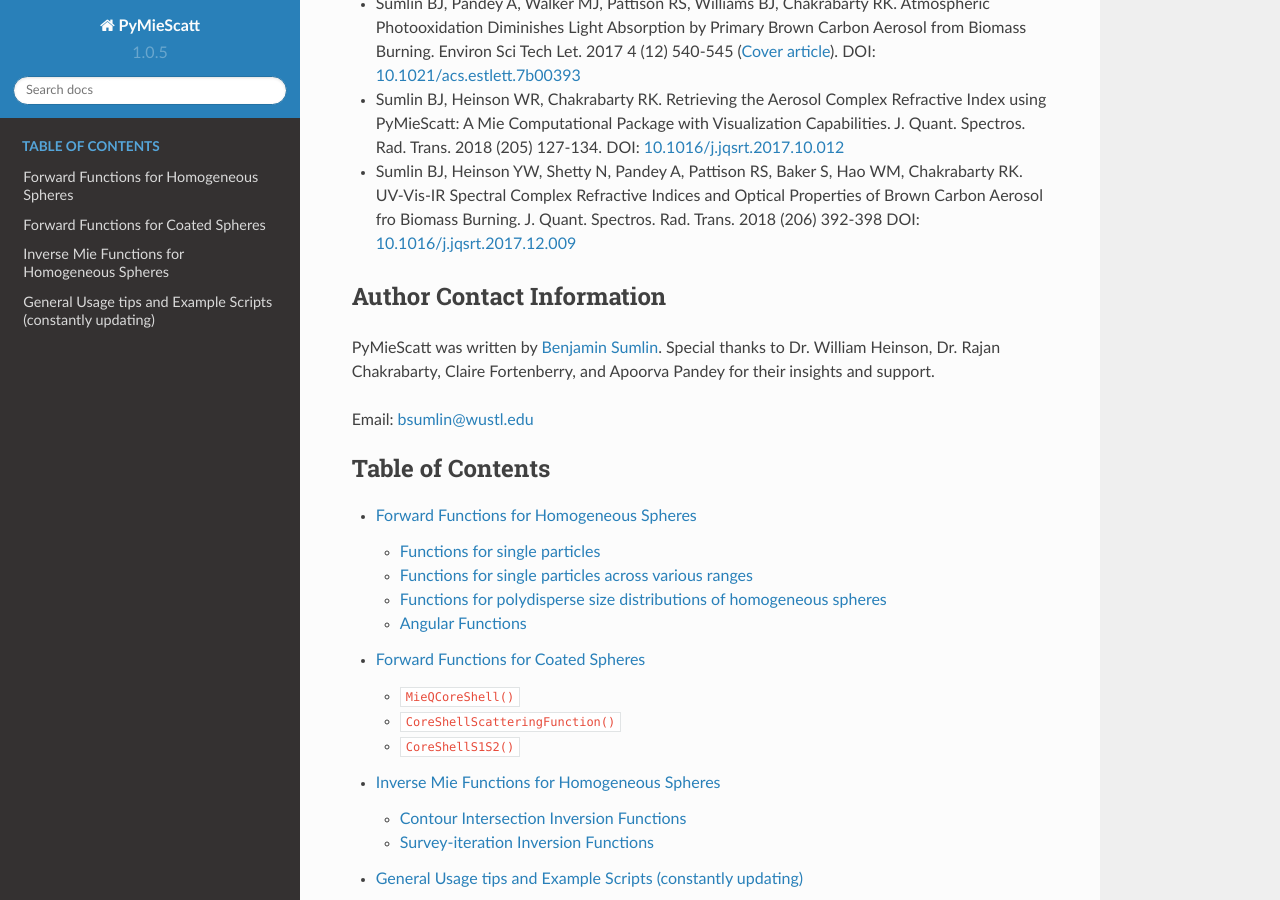
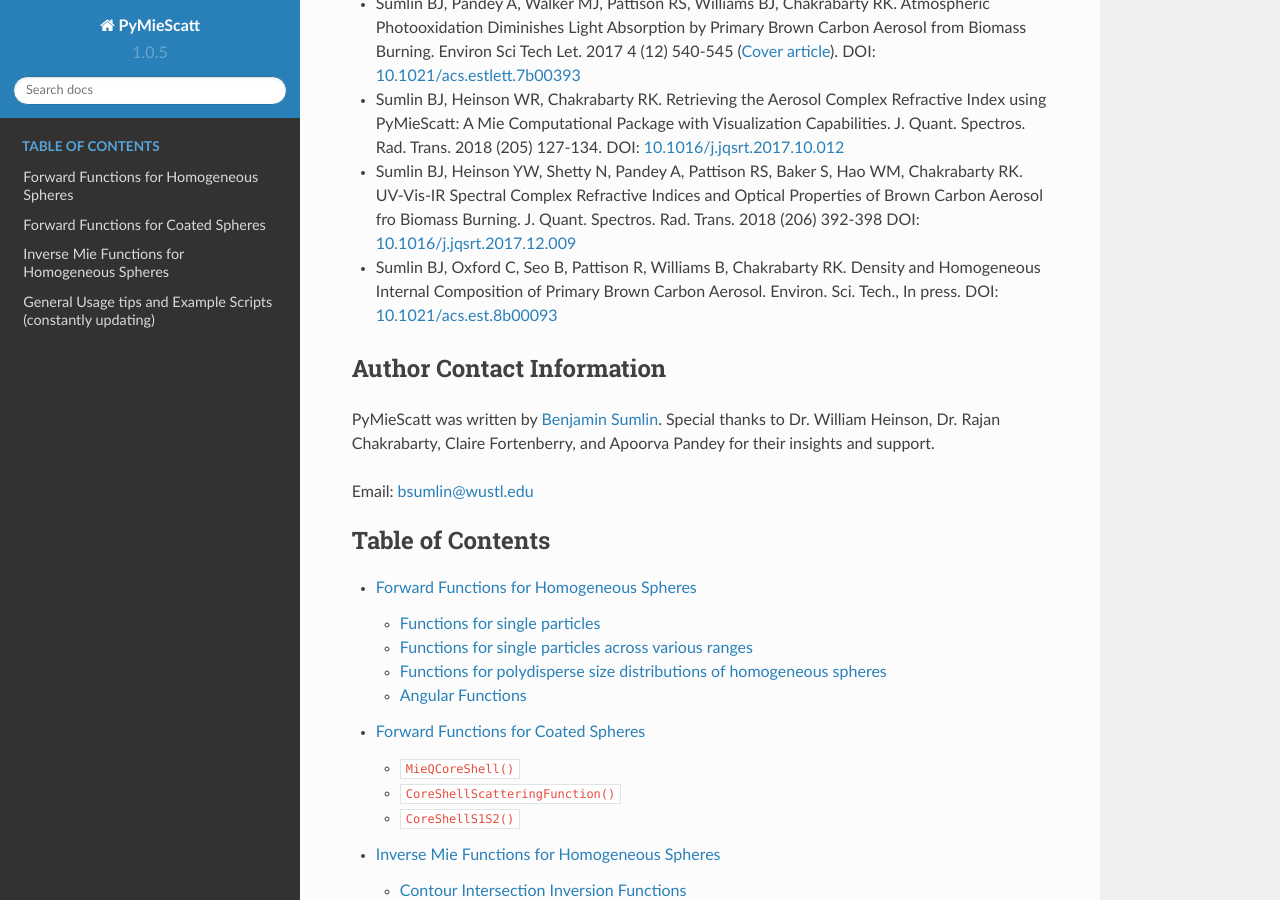
Before and after one commit to bsumlin/PyMieScatt, a Sphinx documentation site: the page built from docs/index.rst, in a window 1280 px wide and 900 px high, scrolled down 2678 px. Built offline with Sphinx 7.4.7 and the Read the Docs theme 2.0.0, drawn with Linux system fonts in a browser that asks for light colours; formulas are drawn with MathJax 3; pages that are not in the unit, such as notebooks, are missing from menus.

Commit message:
minor
docs

```diff
--- a/docs/index.rst
+++ b/docs/index.rst
@@ -112,6 +112,8 @@
 
 - Sumlin BJ, Heinson YW, Shetty N, Pandey A, Pattison RS, Baker S, Hao WM, Chakrabarty RK. UV-Vis-IR Spectral Complex Refractive Indices and Optical Properties of Brown Carbon Aerosol fro Biomass Burning. J. Quant. Spectros. Rad. Trans. 2018 (206) 392-398 DOI: `10.1016/j.jqsrt.2017.12.009 <https://doi.org/10.1016/j.jqsrt.2017.12.009>`_
 
+- Sumlin BJ, Oxford C, Seo B, Pattison R, Williams B, Chakrabarty RK. Density and Homogeneous Internal Composition of Primary Brown Carbon Aerosol. Environ. Sci. Tech., In press. DOI: `10.1021/acs.est.8b00093 <https://doi.org/10.1021/acs.est.8b00093>`_
+
 Author Contact Information
 --------------------------
 PyMieScatt was written by `Benjamin Sumlin <https://air.eece.wustl.edu/people/ben-sumlin/>`_. Special thanks to Dr. William Heinson, Dr. Rajan Chakrabarty, Claire Fortenberry, and Apoorva Pandey for their insights and support.
```
